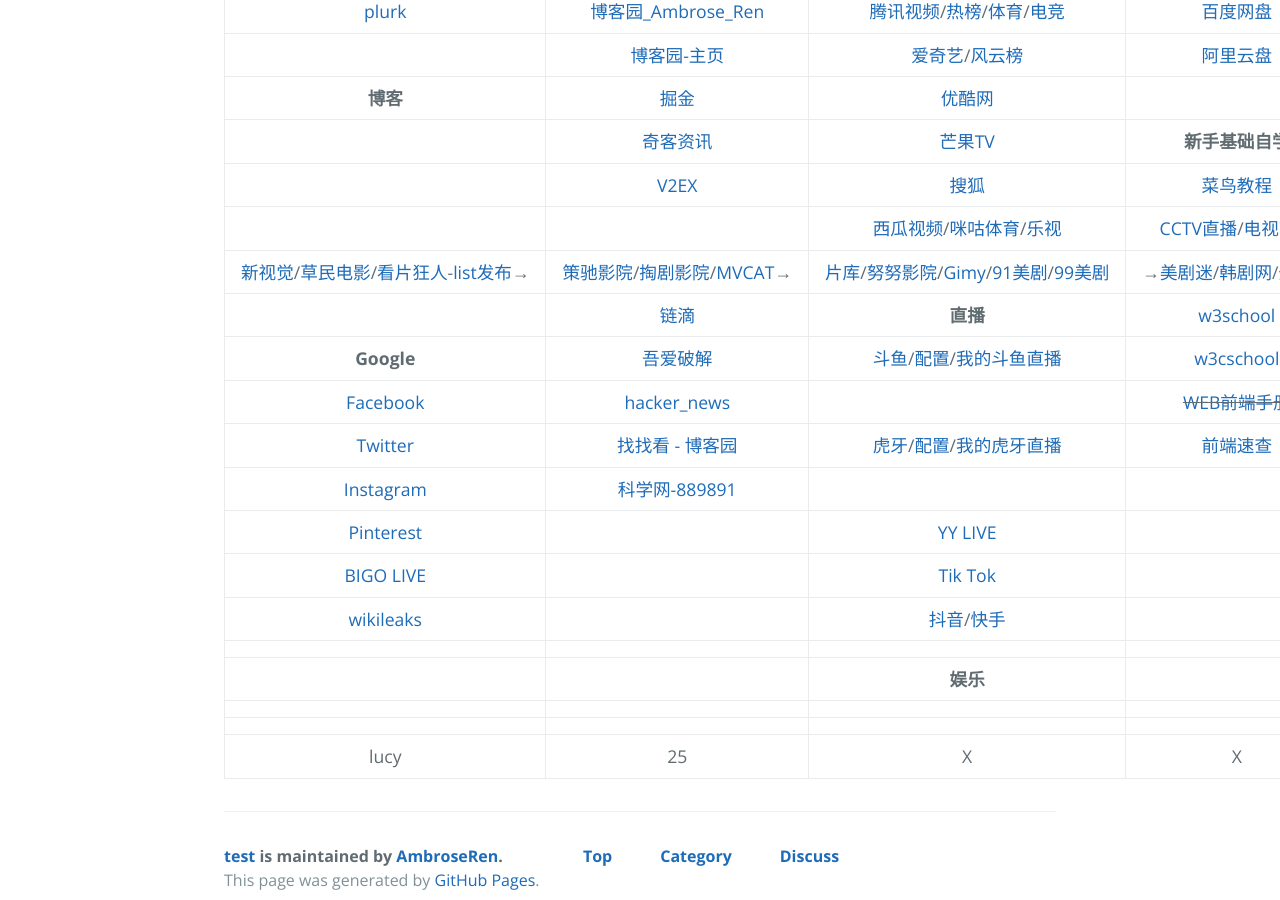
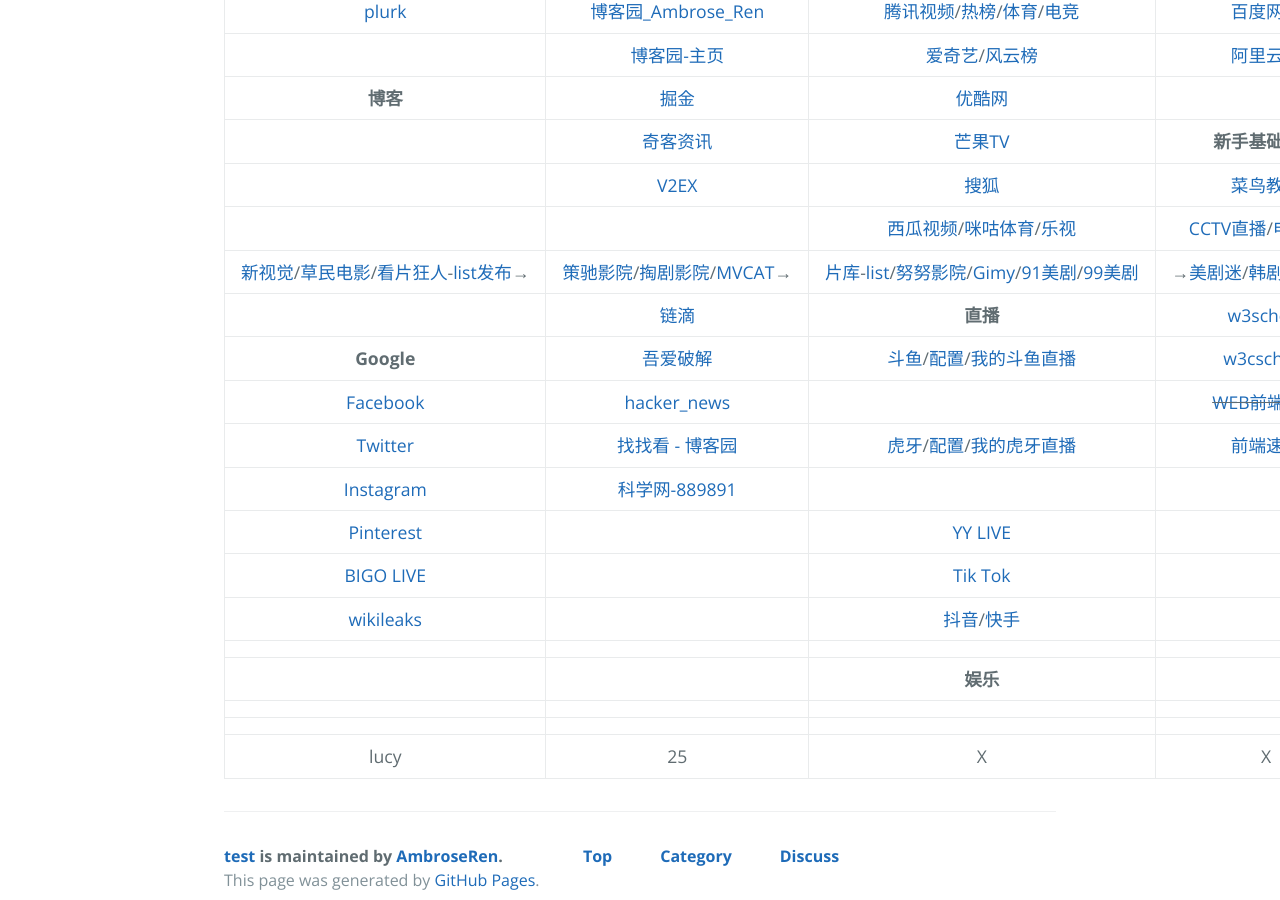
Before and after one commit to AmbroseRen/test, a Jekyll site: the page built from navigation.md, in a window 1280 px wide and 900 px high, scrolled down 968 px. Built offline with Jekyll 4.4.1, drawn with Linux system fonts in a browser that asks for light colours; our own code applies the rules of GitHub Pages for plain Markdown files; the repository's description, which GitHub fills in, is left out.

Commit message:
Update navigation.md

```diff
--- a/navigation.md
+++ b/navigation.md
@@ -30,7 +30,7 @@
 | []() | [奇客资讯](https://www.solidot.org/) | [芒果TV](https://i.mgtv.com/my/looklist) | __新手基础自学__ |
 | []() | [V2EX](https://www.v2ex.com/?tab=tech) | [搜狐](https://my.tv.sohu.com/i/bookmark) | [菜鸟教程](https://www.runoob.com/) |
 | []() | []() | [西瓜视频](https://www.ixigua.com/my/favorite)/[咪咕体育](https://www.miguvideo.com/mgs/website/prd/personalCenter.html#/collect)/[乐视](http://i.le.com/playrecord#favorite) | [CCTV直播](https://tv.cctv.com/live/)/[电视直播](http://www.hao5.net/) |
-| [新视觉](https://www.ixinshijue.com/)/[草民电影](https://www.cmdy555.com/)/[看片狂人](https://www.kpkuang.com/)-[list发布](https://listed.to/p/l1PbMlAK7g)→ | [策驰影院](http://www.cechiyy5.com/)/[掏剧影院](https://www.taojuyb.com/)/[MVCAT](https://www.mvcat.com/)→ | [片库](https://www.mypianku.net/)/[努努影院](https://www.nunuyy.cc/)/[Gimy](https://gimy.app/)/[91美剧](https://91mjw.com/)/[99美剧](https://www.99meiju.org/) | →[美剧迷](https://www.meijumi.net/)/[韩剧网](https://www.tvn.cc/)/[蛋蛋赞](https://www.dandanzan.cc/) |
+| [新视觉](https://www.ixinshijue.com/)/[草民电影](https://www.cmdy555.com/)/[看片狂人](https://www.kpkuang.com/)-[list发布](https://listed.to/p/l1PbMlAK7g)→ | [策驰影院](http://www.cechiyy5.com/)/[掏剧影院](https://www.taojuyb.com/)/[MVCAT](https://www.mvcat.com/)→ | [片库](https://www.mypianku.net/)-[list](https://www.pianku.tv/)/[努努影院](https://www.nunuyy.cc/)/[Gimy](https://gimy.app/)/[91美剧](https://91mjw.com/)/[99美剧](https://www.99meiju.org/) | →[美剧迷](https://www.meijumi.net/)/[韩剧网](https://www.tvn.cc/)/[蛋蛋赞](https://www.dandanzan.cc/) |
 | []() | [链滴](https://ld246.com/) | __直播__ | [w3school](https://www.w3school.com.cn/) |
 | __Google__ | [吾爱破解](https://www.52pojie.cn/) | [斗鱼](https://www.douyu.com/directory/myFollow)/[配置](https://mp.douyu.com/live/main)/[我的斗鱼直播](https://www.douyu.com/10150268) | [w3cschool](https://www.w3cschool.cn/) |
 | [Facebook](https://www.facebook.com/) | [hacker_news](https://news.ycombinator.com/) | []() | ~~[WEB前端手册](#)~~ |
```
